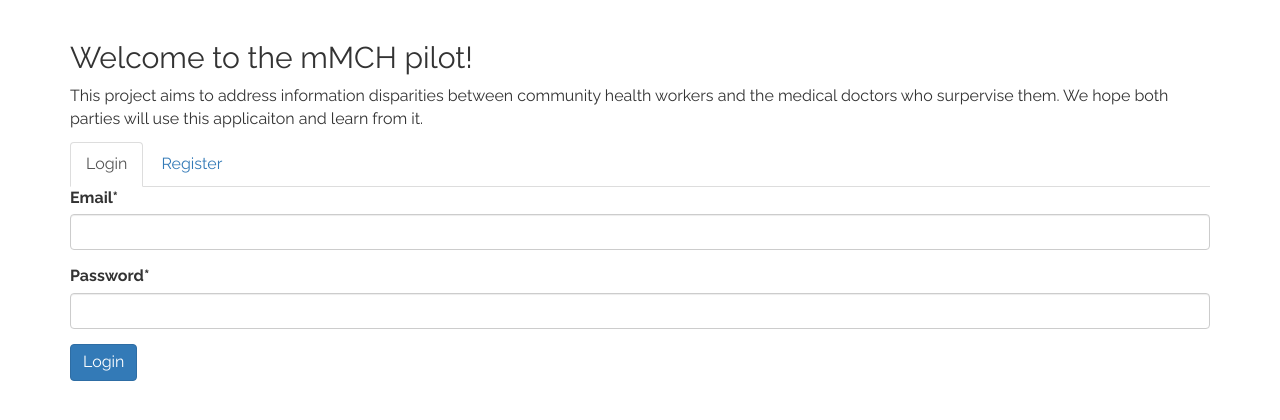
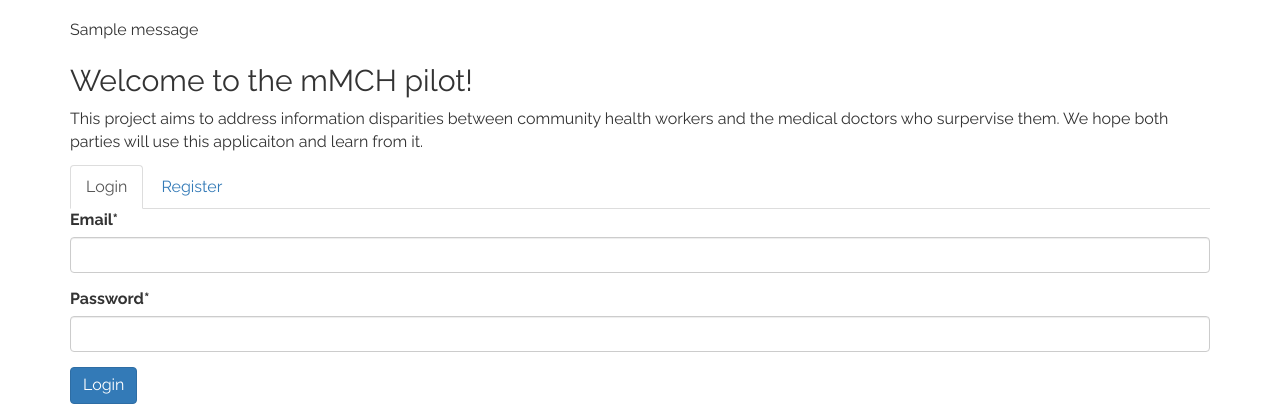
Before and after one commit to nickdotreid/mmch-pilot, a Django app: page / in a window 1280 px wide. Shown: the part 51-471 px from the top of the page. Run offline with Django 3.2, Linux system fonts and the light colour scheme; tables that the repository leaves empty hold one stand-in row (values such as "Sample post"); one stand-in notice (Sample message) is shown; parts of the project's set-up code (start-up, migrations or seed data) failed here and were passed over; some libraries are stand-ins or nearby versions.

Commit message:
added messages to bases

```diff
--- a/mmch_pilot/templates/base.html
+++ b/mmch_pilot/templates/base.html
@@ -29,6 +29,13 @@
       </div>
     </nav>
     <div class="container">
+      {% if messages %}
+      <ul class="messages list-unstyled">
+          {% for message in messages %}
+          <li{% if message.tags %} class="message {{ message.tags }}"{% endif %}>{{ message }}</li>
+          {% endfor %}
+      </ul>
+      {% endif %}
       {% block content %}
       <h1>Default Template</h1>
       <p>Yep. This should be replaced.</p>
```
